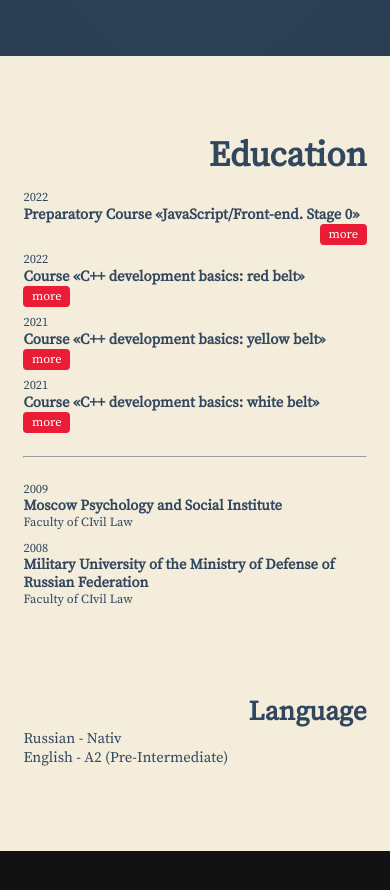
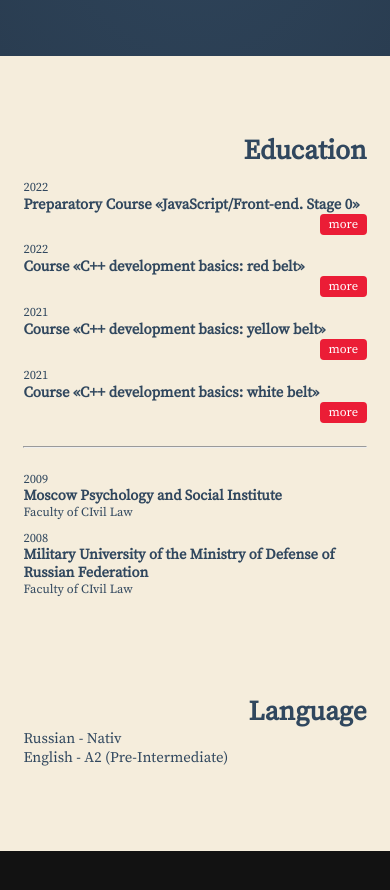
Before and after one commit to ZubarevP/cv, a plain HTML site: page index.html in a window 390 px wide. Shown: the part 1820-2710 px from the top of the page. Drawn offline with Linux system fonts and the light colour scheme; a web font is replaced by a local one.

Commit message:
fix: remove button from link; feat: add favicon

```diff
--- a/css/style.css
+++ b/css/style.css
@@ -881,7 +881,7 @@ body {
 @media(max-width: 500px) {
   .education-title {
     margin-bottom: 3vw;
-    font-size: 35px;
+    font-size: 7vw;
   }
 }
 
@@ -948,6 +948,8 @@ body {
   border: 2px solid var(--red);
   font-family: "Source-Regular";
   font-size: 20px;
+  text-decoration: none;
+  text-align: center;
   user-select: none;
   color: var(--white);
   transition: .1s;
--- a/index.html
+++ b/index.html
@@ -4,6 +4,7 @@
   <meta charset="UTF-8">
   <meta name="viewport" content="width=device-width, initial-scale=1">
   <title>Pavel Zubarev - web developer</title>
+  <link rel="icon" href="./assets/svg/favicon.svg">
   <link rel="stylesheet" href="./css/style.css">
 </head>
 <body>
@@ -140,22 +141,22 @@
         <div class="education-course">
           <p class="course-year">2022</p>
           <h3 class="course-name">Preparatory Course «JavaScript/Front-end. Stage 0»</h3>
-          <button id="course_js" class="course-more">more</button>
+          <a id="course_js" class="course-more" href="https://coursera.org/share/22c66ddff09d9e4c77f0498449a9dfa2" target="_blank">more</a>
         </div>
         <div class="education-course">
           <p class="course-year">2022</p>
           <h3 class="course-name">Course «C++ development basics: red belt»</h3>
-          <a href="https://coursera.org/share/22c66ddff09d9e4c77f0498449a9dfa2" target="__blank"><button id="course_cpp_red" class="course-more">more</button></a>
+          <a id="course_cpp_red" class="course-more" href="https://coursera.org/share/22c66ddff09d9e4c77f0498449a9dfa2" target="_blank">more</a>
         </div>
         <div class="education-course">
           <p class="course-year">2021</p>
           <h3 class="course-name">Course «C++ development basics: yellow belt»</h3>
-          <a href="https://coursera.org/share/10786d003a1f34e33d4b270e2e9315b2" target="__blank"><button id="course_cpp_yellow" class="course-more">more</button></a>
+          <a id="course_cpp_yellow" class="course-more" href="https://coursera.org/share/10786d003a1f34e33d4b270e2e9315b2" target="_blank">more</a>
         </div>
         <div class="education-course">
           <p class="course-year">2021</p>
           <h3 class="course-name">Course «C++ development basics: white belt»</h3>
-          <a href="https://coursera.org/share/e452dd6d315306750c9ee0580b360fd9" target="__blank"><button id="course_cpp_white" class="course-more">more</button></a>
+          <a id="course_cpp_white" class="course-more" href="https://coursera.org/share/e452dd6d315306750c9ee0580b360fd9" target="_blank">more</a>
         </div>
         <hr>
         <div class="education-univercity">
```
Also changed, not shown: assets/svg/favicon.svg (added).
